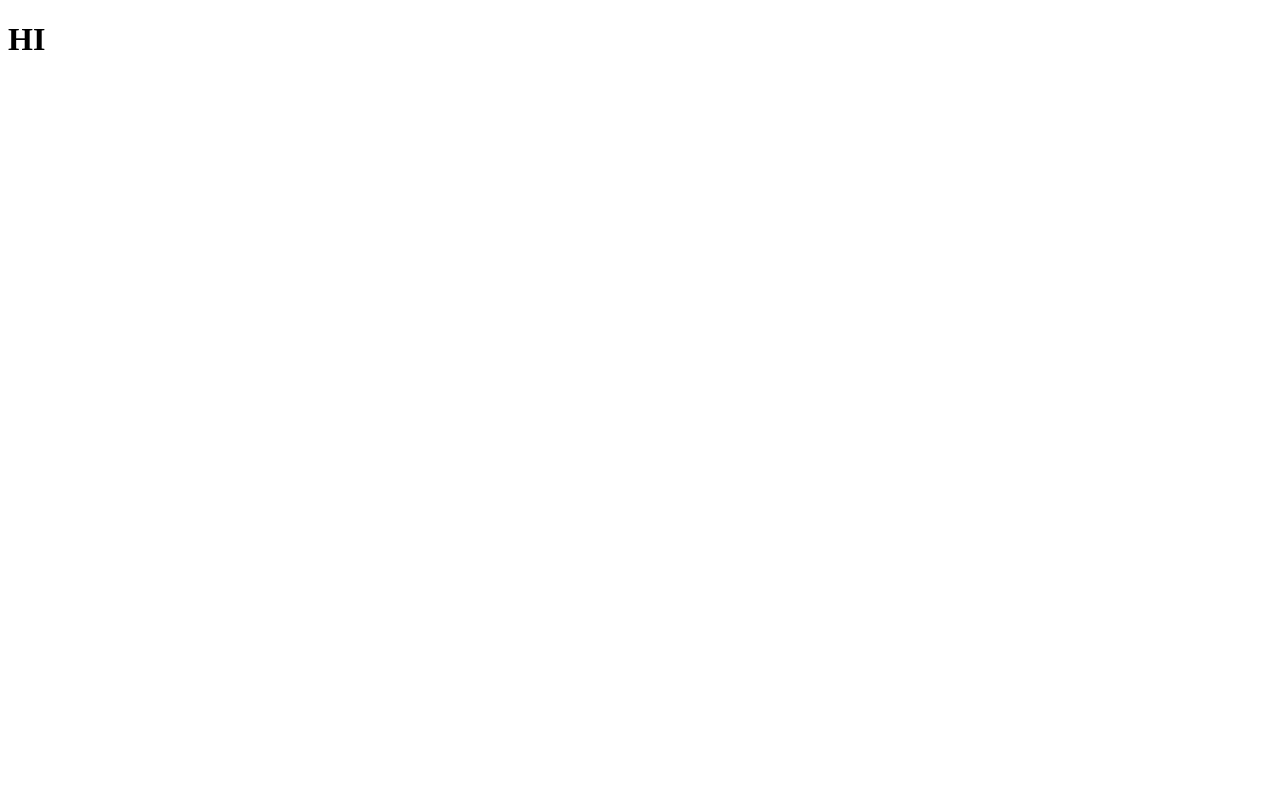
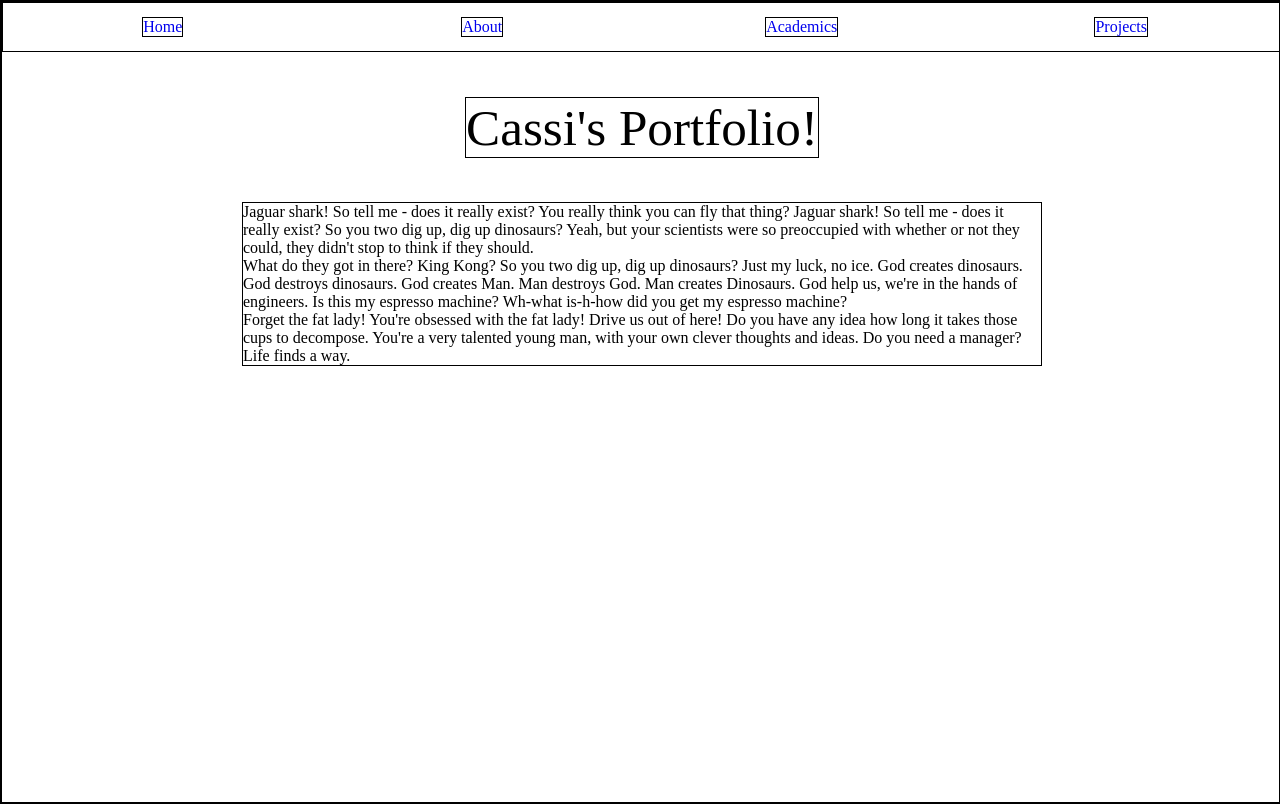
Before and after one commit to cassiSimpsonBusiness/cassiSimpsonBusiness.github.io, a plain HTML site: page index.htm in a window 1280 px wide. Drawn offline with Linux system fonts and the light colour scheme.

Commit message:
Reupload

```diff
--- a/index.htm
+++ b/index.htm
@@ -1,9 +1,17 @@
 <!DOCTYPE html>
 <html>
 	<head>
-		<title>Website</title>
+		<title>Home</title>
+		<link rel="stylesheet" href="styles/home.css">
 	</head>
 	<body>
-		<h1>HI</h1>
+		<div id="topLinks" class="pageBlock">
+			<a class="topLink" href="pages/.htm">Home</a>
+			<a class="topLink" href="pages/.htm">About</a>
+			<a class="topLink" href="pages/.htm">Academics</a>
+			<a class="topLink" href="pages/.htm">Projects</a>
+		</div>
+		<div id="header" class="pageBlock">Cassi's Portfolio!</div>
+		<div id="welcomeP" class="pageBlock">Jaguar shark! So tell me - does it really exist? You really think you can fly that thing? Jaguar shark! So tell me - does it really exist? So you two dig up, dig up dinosaurs? Yeah, but your scientists were so preoccupied with whether or not they could, they didn't stop to think if they should.<br>What do they got in there? King Kong? So you two dig up, dig up dinosaurs? Just my luck, no ice. God creates dinosaurs. God destroys dinosaurs. God creates Man. Man destroys God. Man creates Dinosaurs. God help us, we're in the hands of engineers. Is this my espresso machine? Wh-what is-h-how did you get my espresso machine?<br>Forget the fat lady! You're obsessed with the fat lady! Drive us out of here! Do you have any idea how long it takes those cups to decompose. You're a very talented young man, with your own clever thoughts and ideas. Do you need a manager? Life finds a way.</div>
 	</body>
 </html>
--- /dev/null
+++ b/styles/home.css
@@ -0,0 +1,40 @@
+* {
+	Border: 1px solid black;
+	padding: 0;
+	margin: 0;
+    overflow: hidden;
+}
+
+body {
+	height: 100vh;
+	width: 100vw;
+	display: grid;
+	place-items: center;
+	grid-template: repeat(16, minmax(20px, 1fr)) / repeat(16, minmax(20px, 1fr));
+}
+
+.pageBlock {
+}
+
+#topLinks {
+	grid-area: 1 / 1 / 2 / 17;
+	display: grid;
+	place-items: center;
+	place-self: stretch;
+	grid-template: repeat(1, 1fr) / repeat(4, 1fr);
+}
+
+.topLink {
+	text-decoration: none;
+}
+
+#header {
+	grid-area: 3 / 3 / 4 / 15;
+	font-size: clamp(30px, 4vw, 4vw);
+
+}
+
+#welcomeP {
+	grid-area: 5 / 4 / 16 / 14;
+	align-self: start;
+}
```
